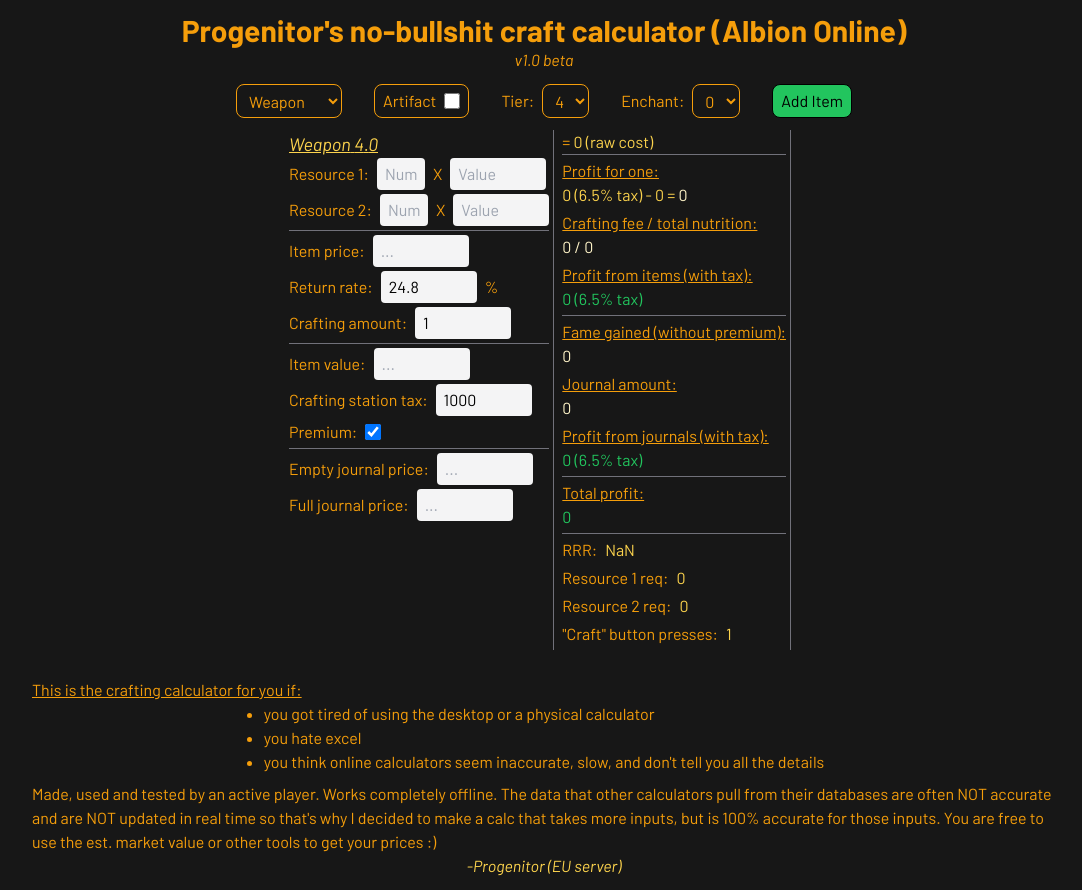
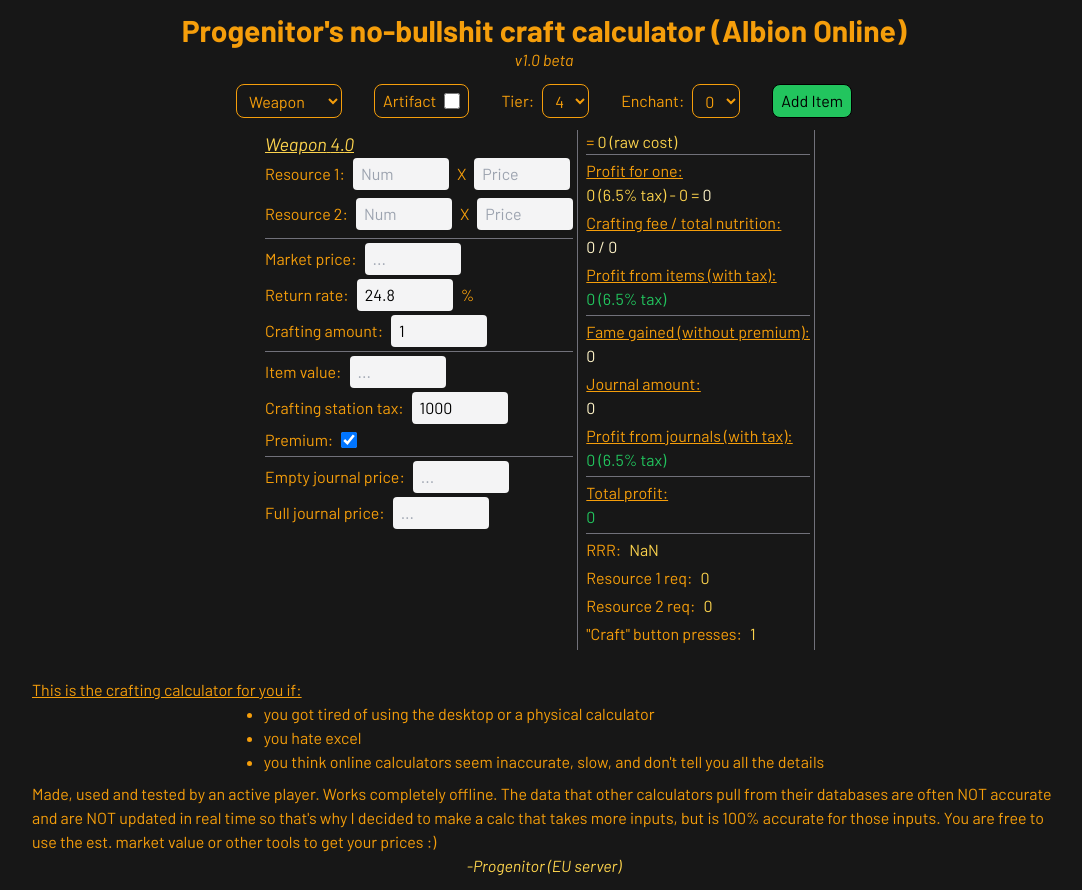
Before and after one commit to mPunc/progenitor-crafting, a React (Create React App) app: page / in a window 1280 px wide. Both pictures are taken after a click on the button "Add Item". Shown: the whole page, without its empty margins (96-1178 px from the left). Built offline with nearby package versions, Linux system fonts and the light colour scheme.

Commit message:
Added ui component
Added inputWithLabel.jsx
Renamed OneItem to CraftedItem
-MP

```diff
--- a/src/App.js
+++ b/src/App.js
@@ -1,13 +1,14 @@
 import { useState } from 'react';
 import Header from './components/features/header';
 import Menu from './components/features/menu';
-import OneItem from './components/features/oneItem';
+import CraftedItem from './components/features/craftedItem';
 import Footer from './components/features/footer';
 
 function App() {
   const [items, setItems] = useState([]);
   const [nextId, setNextId] = useState(1);
 
+  // move this function later, create separate component maybe
   const addItem = (itemType, isArtifact, tier, enchant) => {
     setItems(prevItems => [
       ...prevItems,
@@ -29,7 +30,7 @@
       <Menu onAddItem={addItem}/>
       <div className="flex flex-row flex-wrap mx-4 justify-center">
         {items.map( item => (
-          <OneItem key={item.id} itemType={item.itemType} isArtifact={item.artifact} tier={item.tier} enchant={item.enchant}/>
+          <CraftedItem key={item.id} itemType={item.itemType} isArtifact={item.artifact} tier={item.tier} enchant={item.enchant}/>
         ))}
       </div>
       <Footer/>
--- a/src/components/features/oneItem.jsx
+++ b/src/components/features/craftedItem.jsx
@@ -1,5 +1,6 @@
 import { useState } from "react";
 import constants from "../../data/constants.json";
+import InputWithLabel from "../ui/inputWithLabel";
 
 const formatNumber = (num) =>
   Math.floor(Number(num)).toLocaleString();
@@ -16,7 +17,7 @@
   return constants.premium[String(havePremium)];
 };
 
-function OneItem({ itemType, isArtifact, tier, enchant }) {
+function CraftedItem({ itemType, isArtifact, tier, enchant }) {
   const [res1Amount, setRes1Amount] = useState(0);
   const [res1Price, setRes1Price] = useState(0);
   const [res2Amount, setRes2Amount] = useState(0);
@@ -131,116 +132,80 @@
 
         {/* add duplicate button, add delete button */}
 
-        <div className="flex flex-row gap-2 justify-center items-center mb-1">
-          <label>Resource 1:</label>
-          <input
-            type="number"
+        <div className="flex flex-row gap-2 justify-center items-center mb-1" >
+          <InputWithLabel
+            labelText="Resource 1:"
+            value={res1Amount}
             placeholder="Num"
-            value={res1Amount === 0 ? "" : res1Amount}
-            onChange={(e) => setRes1Amount(e.target.value)}
-            className="bg-zinc-100 text-black w-12 px-2 py-1 rounded"
+            setterFunction={setRes1Amount}
+            extra="X"
           />
-          <div>X</div>
-          <label className="sr-only">Resource 1 value:</label>
-          <input
-            type="number"
-            placeholder="Value"
-            value={res1Price === 0 ? "" : res1Price}
-            onChange={(e) => setRes1Price(e.target.value)}
-            className="bg-zinc-100 text-black w-24 px-2 py-1 rounded"
+          <InputWithLabel
+            value={res1Price}
+            placeholder="Price"
+            setterFunction={setRes1Price}
           />
         </div>
 
-        <div className={ itemType === "armor" ? "hidden" : "flex flex-row gap-2 justify-center items-center mb-1" }>
-          <label>Resource 2:</label>
-          <input
-            type="number"
+        { itemType !== "armor" &&
+        <div className="flex flex-row gap-2 justify-center items-center mb-1" >
+          <InputWithLabel
+            labelText="Resource 2:"
+            value={res2Amount}
             placeholder="Num"
-            value={res2Amount === 0 ? "" : res2Amount}
-            onChange={(e) => setRes2Amount(e.target.value)}
-            className="bg-zinc-100 text-black w-12 px-2 py-1 rounded"
+            setterFunction={setRes2Amount}
+            extra="X"
           />
-          <div>X</div>
-          <label className="sr-only">Resource 2 value:</label>
-          <input
-            type="number"
-            placeholder="Value"
-            value={res2Price === 0 ? "" : res2Price}
-            onChange={(e) => setRes2Price(e.target.value)}
-            className="bg-zinc-100 text-black w-24 px-2 py-1 rounded"
+          <InputWithLabel
+            value={res2Price}
+            placeholder="Price"
+            setterFunction={setRes2Price}
           />
         </div>
+        }
 
-        <div className={ isArtifact ? "flex flex-row gap-2 justify-center items-center mb-1" : "hidden"}>
-          <label>Artifact value:</label>
-          <input
-            type="number"
-            placeholder="..."
-            value={artifactPrice === 0 ? "" : artifactPrice}
-            onChange={(e) => setArtifactPrice(e.target.value)}
-            className="bg-zinc-100 text-black w-24 px-2 py-1 rounded"
+        { isArtifact &&
+        <InputWithLabel
+          labelText="Artifact price:"
+          value={artifactPrice}
+          setterFunction={setArtifactPrice}
         />
-        </div>
+        }
 
         <hr className="border-t w-full border-zinc-500 mb-1" />
 
-        <div className="flex flex-row gap-2 justify-center items-center mb-1">
-          <label>Item price:</label>
-          <input
-            type="number"
-            placeholder="..."
-            value={craftedItemPrice === 0 ? "" : craftedItemPrice}
-            onChange={(e) => setCraftedItemPrice(e.target.value)}
-            className="bg-zinc-100 text-black w-24 px-2 py-1 rounded"
+        <InputWithLabel
+          labelText="Market price:"
+          value={craftedItemPrice}
+          setterFunction={setCraftedItemPrice}
         />
-        </div>
 
-        <div className="flex flex-row gap-2 justify-center items-center mb-1">
-          <label>Return rate:</label>
-          <input
-            type="number"
-            placeholder="..."
-            value={returnRate === 0 ? "" : returnRate}
-            onChange={(e) => setReturnRate(e.target.value)}
-            className="bg-zinc-100 text-black w-24 px-2 py-1 rounded"
+        <InputWithLabel
+          labelText="Return rate:"
+          value={returnRate}
+          setterFunction={setReturnRate}
+          extra="%"
         />
-          %
-        </div>
 
-        <div className="flex flex-row gap-2 justify-center items-center mb-1">
-          <label>Crafting amount:</label>
-          <input
-            type="number"
-            placeholder="..."
-            value={craftingAmount === 0 ? "" : craftingAmount}
-            onChange={(e) => setCraftingAmount(e.target.value)}
-            className="bg-zinc-100 text-black w-24 px-2 py-1 rounded"
+        <InputWithLabel
+          labelText="Crafting amount:"
+          value={craftingAmount}
+          setterFunction={setCraftingAmount}
         />
-        </div>
 
         <hr className="border-t w-full border-zinc-500 mb-1" />
 
-        <div className="flex flex-row gap-2 justify-center items-center mb-1">
-          <label>Item value:</label>
-          <input
-            type="number"
-            placeholder="..."
-            value={itemValue === 0 ? "" : itemValue}
-            onChange={(e) => setItemValue(e.target.value)}
-            className="bg-zinc-100 text-black w-24 px-2 py-1 rounded"
+        <InputWithLabel
+          labelText="Item value:"
+          value={itemValue}
+          setterFunction={setItemValue}
         />
-        </div>
 
-        <div className="flex flex-row gap-2 justify-center items-center mb-1">
-          <label>Crafting station tax:</label>
-          <input
-            type="number"
-            placeholder="..."
-            value={stationTax === 0 ? "" : stationTax}
-            onChange={(e) => setStationTax(e.target.value)}
-            className="bg-zinc-100 text-black w-24 px-2 py-1 rounded"
+        <InputWithLabel
+          labelText="Crafting station tax:"
+          value={stationTax}
+          setterFunction={setStationTax}
         />
-        </div>
 
         <div className="flex flex-row gap-2 justify-center items-center mb-1">
           <label>Premium:</label>
@@ -254,27 +219,18 @@
 
         <hr className="border-t w-full border-zinc-500 mb-1" />
 
-        <div className="flex flex-row gap-2 justify-center items-center mb-1">
-          <label>Empty journal price:</label>
-          <input
-            type="number"
-            placeholder="..."
-            value={journalEmptyPrice === 0 ? "" : journalEmptyPrice}
-            onChange={(e) => setJournalEmptyPrice(e.target.value)}
-            className="bg-zinc-100 text-black w-24 px-2 py-1 rounded"
+        <InputWithLabel
+          labelText="Empty journal price:"
+          value={journalEmptyPrice}
+          setterFunction={setJournalEmptyPrice}
         />
-        </div>
 
-        <div className="flex flex-row gap-2 justify-center items-center mb-1">
-          <label>Full journal price:</label>
-          <input
-            type="number"
-            placeholder="..."
-            value={journalFullPrice === 0 ? "" : journalFullPrice}
-            onChange={(e) => setJournalFullPrice(e.target.value)}
-            className="bg-zinc-100 text-black w-24 px-2 py-1 rounded"
+        <InputWithLabel
+          labelText="Full journal price:"
+          value={journalFullPrice}
+          setterFunction={setJournalFullPrice}
         />
-        </div>
+
       </div>
 
       <div className="flex flex-col items-start border-r border-zinc-500 pr-1 mr-2 mb-4">
@@ -387,4 +343,4 @@
   );
 }
 
-export default OneItem;
+export default CraftedItem;
--- a/src/components/features/footer.jsx
+++ b/src/components/features/footer.jsx
@@ -15,7 +15,6 @@
         and are NOT updated in real time so that's why I decided to make a calc
         that takes more inputs, but is 100% accurate for those inputs.
         You are free to use the est. market value or other tools to get your prices :)
-
       </p>
       <div className="italic text-amber-300">-Progenitor (EU server)</div>
     </div>
--- /dev/null
+++ b/src/components/ui/inputWithLabel.jsx
@@ -0,0 +1,18 @@
+
+function InputWithLabel({ labelText = null, placeholder = "...", type = "number", value, setterFunction, extra }) {
+  return (
+    <div className="flex flex-row gap-2 justify-center items-center mb-1">
+      { labelText && <label>{labelText}</label> }
+      <input
+        type={type}
+        placeholder={placeholder}
+        value={value === 0 ? "" : value}
+        onChange={(e) => setterFunction(e.target.valueAsNumber)}
+        className="bg-zinc-100 text-black w-24 px-2 py-1 rounded"
+      />
+      {extra}
+    </div>
+  );
+}
+
+export default InputWithLabel;
```
Lines whose indentation alone changed are shown as unchanged.
